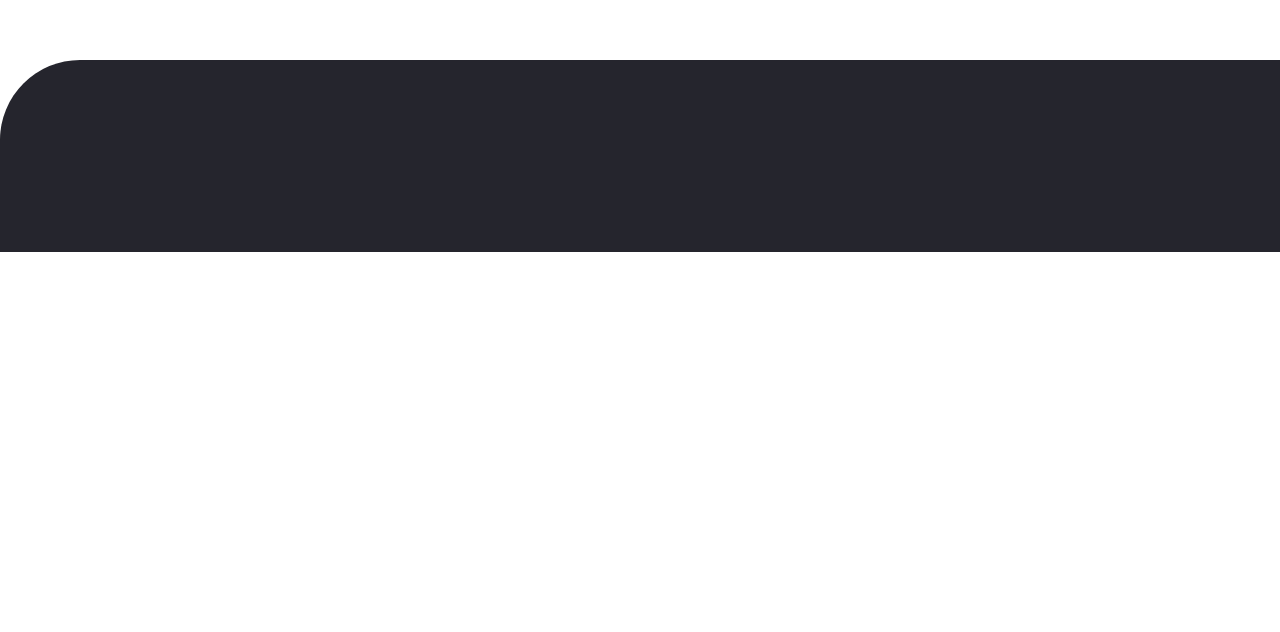
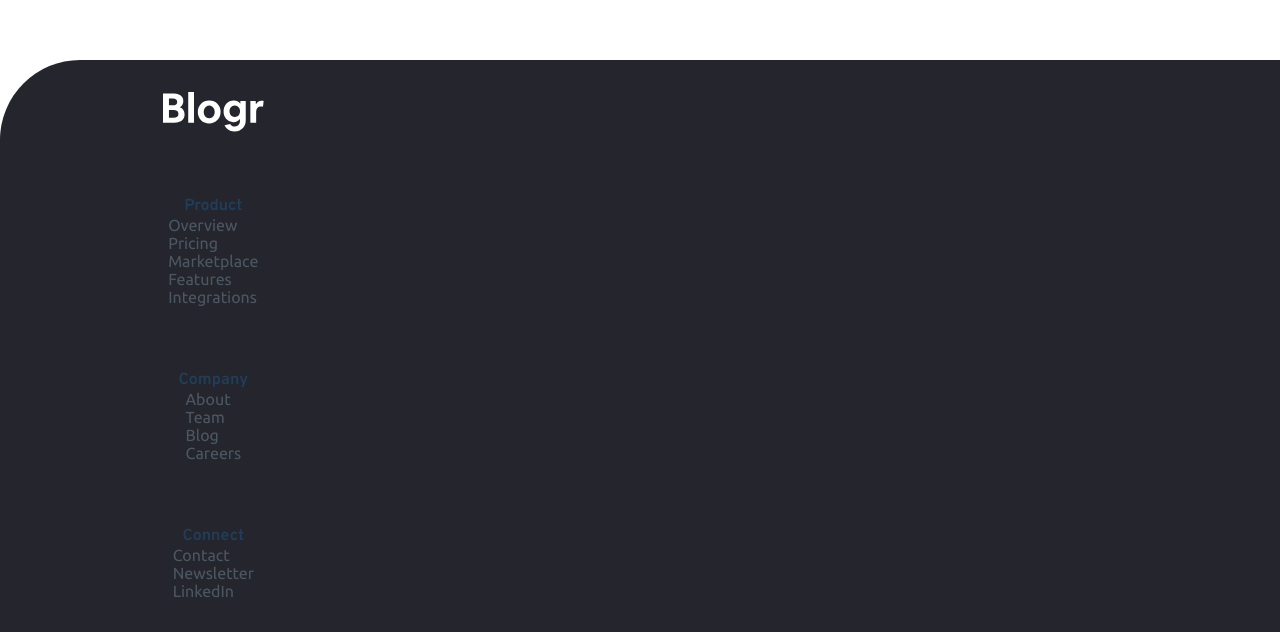
Before and after one commit to atorres-io/frontend-mentor-blogr-lading-page, a website: page sources/index.html in a window 1280 px wide. Shown: the part 2410-3042 px from the top of the page. Before the commit the page ends 2662 px from the top, so only its background shows below. Drawn offline with Linux system fonts and the light colour scheme.

Commit message:
feat(layout): footer finished

```diff
--- a/sources/index.html
+++ b/sources/index.html
@@ -153,9 +153,36 @@
 		</main>
 
 		<footer>
-			<section></section>
-			<section></section>
-			<section></section>
+			<section>
+				<figure><img src='assets/images/logo.svg' alt='Logotype Blogr' /></figure>
+			</section>
+			<section>
+				<h4>Product</h4>
+				<ul>
+					<li><a href="#">Overview</a></li>
+					<li><a href="#">Pricing</a></li>
+					<li><a href="#">Marketplace</a></li>
+					<li><a href="#">Features</a></li>
+					<li><a href="#">Integrations</a></li>
+				</ul>
+			</section>
+			<section>
+				<h4>Company</h4>
+				<ul>
+					<li><a href="#">About</a></li>
+					<li><a href="#">Team</a></li>
+					<li><a href="#">Blog</a></li>
+					<li><a href="#">Careers</a></li>
+				</ul>
+			</section>
+			<section>
+				<h4>Connect</h4>
+				<ul>
+					<li><a href="#">Contact</a></li>
+					<li><a href="#">Newsletter</a></li>
+					<li><a href="#">LinkedIn</a></li>
+				</ul>
+			</section>
 		</footer>
 
 		<script type="text/javascript" src="components/blogr.view.js"></script>
```
